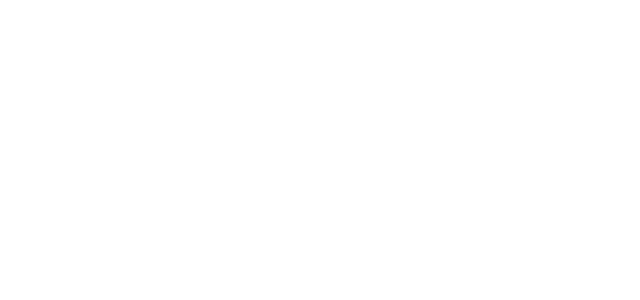
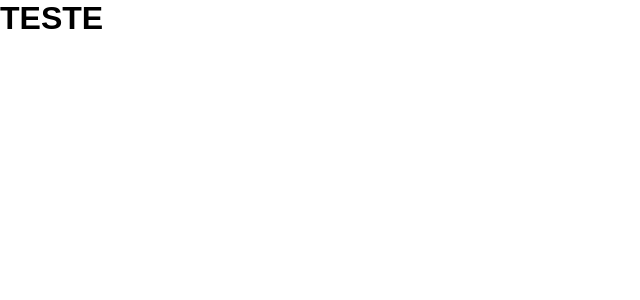
Before and after one commit to rafael-p-s/AGROPEDIA---SP, a React (Create React App) app in the folder agropedia-web/: page /information in a window 1280 px wide. Shown: the top 300 px of the page, without its empty margins (0-640 px from the left). Built offline with nearby package versions, Linux system fonts and the light colour scheme.

Commit message:
Created the router for the pg's: Principal and Information

```diff
--- a/agropedia-web/src/App.js
+++ b/agropedia-web/src/App.js
@@ -1,8 +1,30 @@
-import "./index.css";
-import "./tela_principal.css";
+import ReactDOM from "react-dom/client";
+import { BrowserRouter, Routes, Route } from "react-router-dom"
+import Home from "./pages/principal";
+import Information from "./pages/Information";
 
-function App() {
-  return <div className="App"></div>;
+// CONFIGURANDO ROTAS DAS PAGINAS
+
+export default function App(){
+  return (
+    <BrowserRouter>
+      <Routes>
+        <Route path="principal" element = {<principal />} />
+        <Route path="information" element = {<Information />} />
+      </Routes>
+    </BrowserRouter>
+  )
+}
+
+const root = ReactDOM.createRoot(document.getElementById('root'));
+root.render(<App/>);
+
+/*function App() {
+  return <div className="App">
+    <h1>Home</h1>
+    <h2>Information</h2>
+  </div>;
 }
 
 export default App;
+*/
--- a/agropedia-web/src/pages/Information/index.js
+++ b/agropedia-web/src/pages/Information/index.js
@@ -0,0 +1,9 @@
+import "./style.css";
+
+function App() {
+    return <div className="App">
+      <h1>TESTE</h1>
+    </div>;
+  }
+
+  export default App;
--- a/agropedia-web/src/tela_principal.css
+++ /dev/null
@@ -1 +0,0 @@
-/* GRID GERAL */
```
